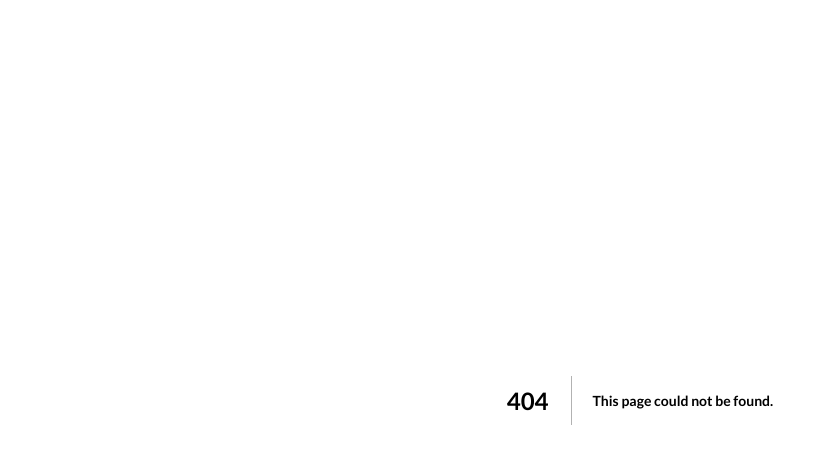
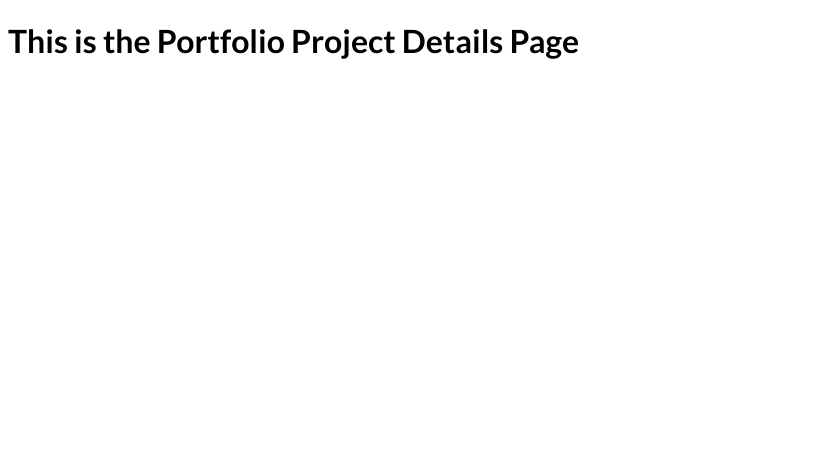
Before and after one commit to sailakshmy/nextPageRouterProject, a Next.js app in the folder nextjs-course-code-01-getting-started-starting-project/: page /portfolio/1 in a window 1280 px wide. Before the commit this address had no page. Shown: the top 450 px of the page, without its empty margins (0-828 px from the left). Built offline with nearby package versions, Linux system fonts and the light colour scheme.

Commit message:
Nested paths and Dynamic paths

```diff
--- /dev/null
+++ b/nextjs-course-code-01-getting-started-starting-project/pages/portfolio/[projectId].js
@@ -0,0 +1,15 @@
+import { useRouter } from "next/router";
+import React from "react";
+
+const PortfolioProjectDetailsPage = () => {
+  const router = useRouter();
+  console.log(router.pathname, router.query);
+
+  return (
+    <div>
+      <h1>This is the Portfolio Project Details Page</h1>
+    </div>
+  );
+};
+
+export default PortfolioProjectDetailsPage;
```
Also changed, not shown: nextjs-course-code-01-getting-started-starting-project/pages/portfolio/index.js (added, +11 -0 lines), nextjs-course-code-01-getting-started-starting-project/pages/portfolio/list.js (added, +13 -0 lines).
